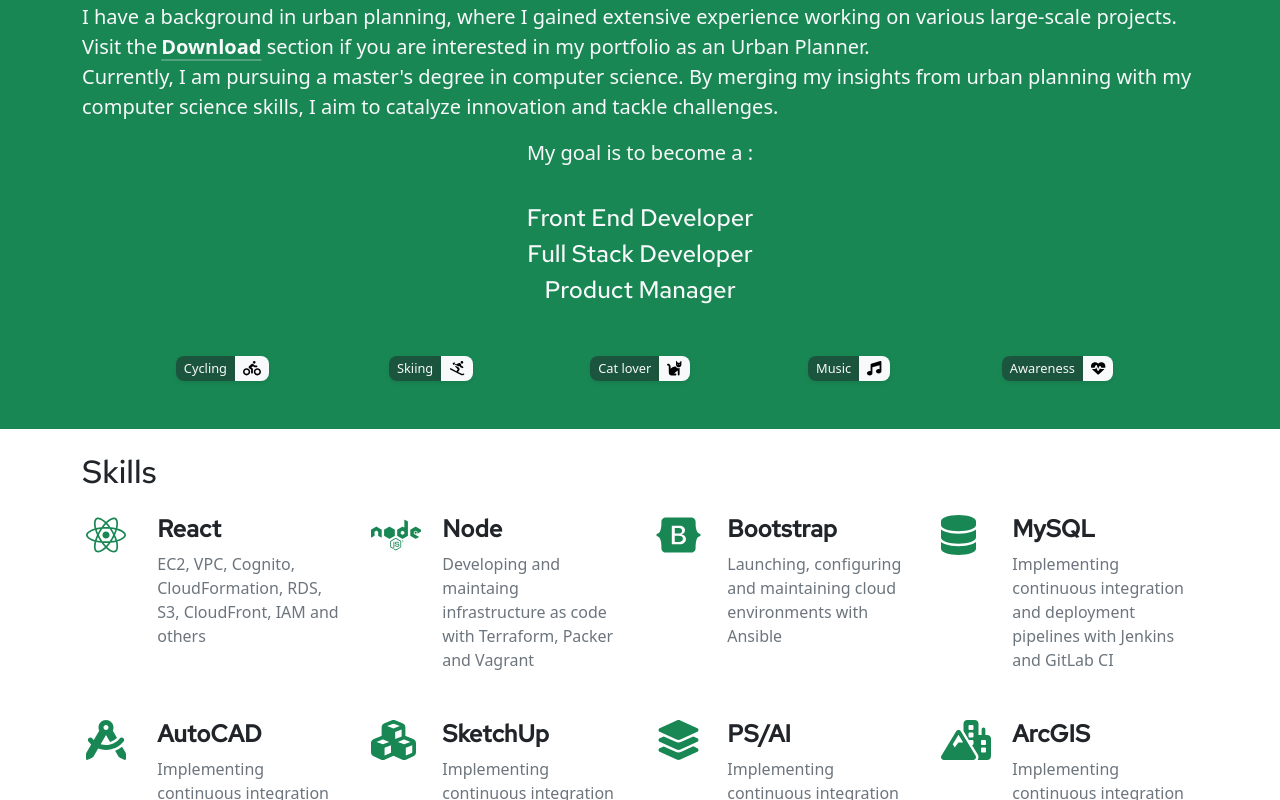
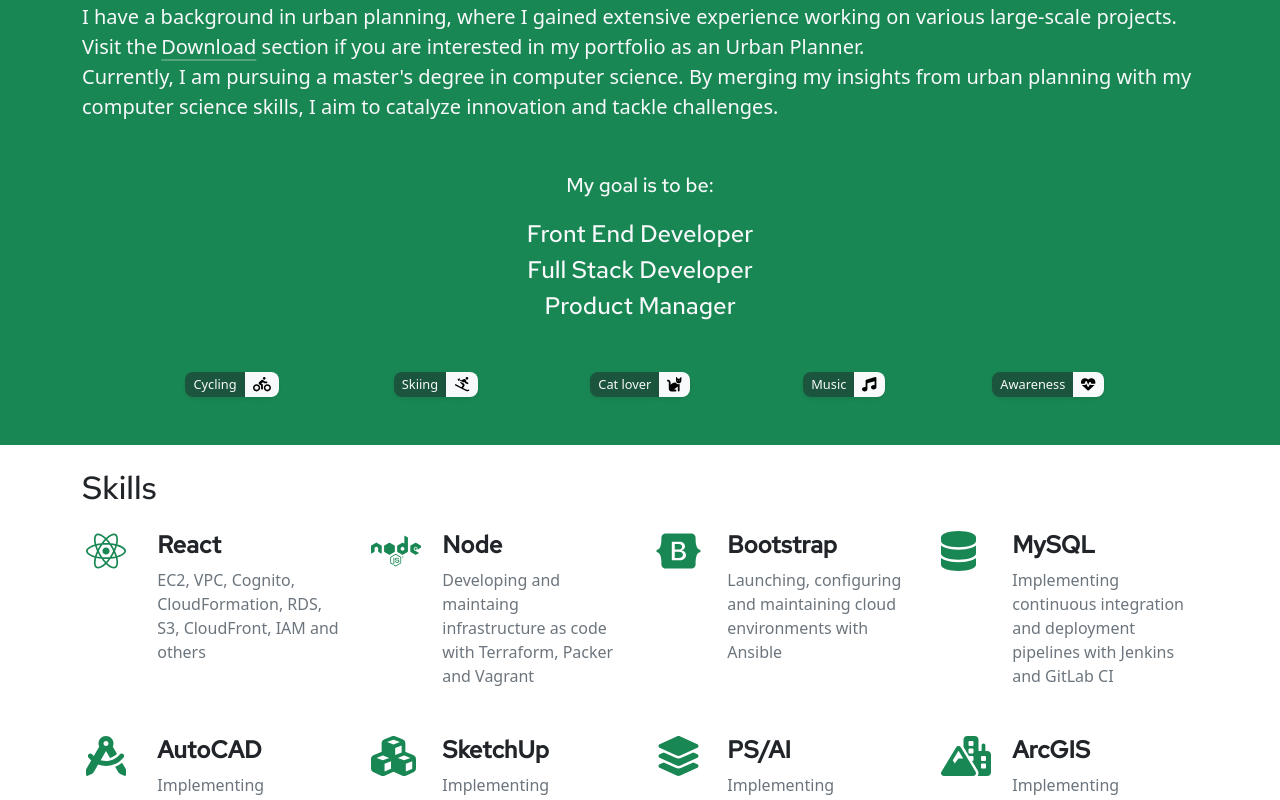
Before and after one commit to LucasSuL/my-personal-website, a React (Create React App) app: page / in a window 1280 px wide. Shown: the part 1060-1860 px from the top of the page. Built offline with nearby package versions, Linux system fonts and the light colour scheme; no server answers.

Commit message:
add appear effect

```diff
--- a/src/assets/js/useScrollAppearEffect.js
+++ b/src/assets/js/useScrollAppearEffect.js
@@ -1,14 +1,29 @@
 import { useState, useEffect } from 'react';
 
-const useScrollAppearEffect = () => {
+const useScrollAppearEffect = ({ id, name }) => {
     const [opacity, setOpacity] = useState(0);
     const [translateY, setTranslateY] = useState(30);
     const [hasAppeared, setHasAppeared] = useState(false);
 
     const handleScroll = () => {
-        const scrollPosition = window.scrollY;
+        const goal = document.querySelector(`#${id} .${name}`)
+        const pos = goal.getBoundingClientRect().y
+        const screenHeight = window.innerHeight;
 
-        if (!hasAppeared && scrollPosition > 400) {
+        const maxOffset = 150;
+        const offset = Math.min(goal.getBoundingClientRect().height * 0.8, maxOffset)
+
+        // //for test
+        // if (id === "skills") {
+        //     const scrollPosition = window.scrollY;
+        //     console.log(Math.floor(scrollPosition), Math.floor(pos))
+        // }
+
+        if (!hasAppeared && pos < screenHeight - offset) {
+            // if (id === "skills") {
+            //     console.log("Triggered:" + pos, offset)
+            // }
+
             // Only perform the effect once when scroll position exceeds a certain value (e.g., 400)
             setHasAppeared(true);
 
@@ -18,6 +33,7 @@
         }
     };
 
+    /* eslint-disable react-hooks/exhaustive-deps */
     useEffect(() => {
         window.addEventListener('scroll', handleScroll);
 
--- a/src/components/elements/SkillCard.js
+++ b/src/components/elements/SkillCard.js
@@ -4,7 +4,7 @@
     return (
         <div class="col-lg-3 col-sm-6 col-12 g-0">
             <div class="card mb-3 border-0">
-                <div class="row g-0">
+                <div class="row g-0" >
                     <div class="col-lg-3 col-2 text-success">
                         <img class={`rounded-start p-3 fs-1 fa-solid ${icon}`} alt={`${name} logo`}></img>
                     </div>
--- a/src/components/layout/About.js
+++ b/src/components/layout/About.js
@@ -7,9 +7,9 @@
 
 
 export default function About() {
-    const appearStyle = useScrollAppearEffect();
-    // const elementRef = useRef();
-    // const elementStyles = useScrollAppearEffect(elementRef);
+    const appearStyleToptext = useScrollAppearEffect({ id: 'about', name: 'toptext' });
+    const appearStyleGoal = useScrollAppearEffect({ id: 'about', name: 'goal' });
+    const appearStyleHobbies = useScrollAppearEffect({ id: 'about', name: 'hobbies' });
 
     const hobbies = Data.hobbies.map((value, index) => {
         return (
@@ -30,31 +30,38 @@
                     alt="Lucas Su"
                     class="rounded-circle my-3 border border-success-subtle border-4 shadow"
                 />
-                <div class="container d-flex flex-column align-items-center ">
-                    <h3 class="fw-bold mb-3 text-center"style={appearStyle}>Hello there! I'm pleased you discovered my profile.</h3>
-                    <p class="fw-light fs-5 m-0" style={appearStyle}>
-                        I have a background in urban planning, where I gained extensive experience working on various large-scale projects.
-                        <span> Visit the<span><a href="#downloads" class="text-light ms-1 fw-bold link-light link-offset-2 link-underline-opacity-25 link-underline-opacity-75-hover">Download</a></span> section if you are interested in my portfolio as an Urban Planner.</span>
-                    </p>
 
-                    <p class="fw-light fs-5 m-0" style={appearStyle}>
-                        Currently, I am pursuing a master's degree in computer science. By merging my insights from urban planning with my computer science skills, I aim to catalyze innovation and tackle challenges.
-                    </p>
-                    <p class="fs-5 mt-3" style={appearStyle}>My goal is to become a :</p>
-                    <div class="fs-4 mt-3 d-flex flex-column align-items-center text-header" style={appearStyle}>
+                <div class="container d-flex flex-column align-items-center">
+                    <div className="toptext" style={appearStyleToptext}>
+                        <h3 class="fw-bold mb-3 text-center" >{Data.about.hello}</h3>
+                        <p class="fw-light fs-5 m-0" >
+                            {Data.about.up}
+                            <span> Visit the<span>
+                                <a
+                                    href="#downloads"
+                                    class="text-light ms-1 fw-normal link-light link-offset-2 link-underline-opacity-25 link-underline-opacity-75-hover">
+                                    Download
+                                </a>
+                            </span> section if you are interested in my portfolio as an Urban Planner.</span>
+                        </p>
+
+                        <p class="fw-light fs-5 m-0" >
+                            {Data.about.curr}
+                        </p>
+                    </div>
+
+                    <div class="fs-4 mt-5 d-flex flex-column align-items-center text-header goal" style={appearStyleGoal} >
+                        <p class="fs-5 mb-3" >My goal is to be:</p>
                         <p class="m-0">Front End Developer</p>
                         <p class="m-0">Full Stack Developer</p>
                         <p class="m-0">Product Manager</p>
                     </div>
-                    <p class="fw-light fs-5 m-0"></p>
 
-                </div>
-                <div class="container row row-cols-lg-5 g-2 fs-8 p-5 g-4">
-                    {hobbies}
+                    <div class="container row row-cols-lg-5 g-2 fs-8 p-5 g-4 hobbies" style={appearStyleHobbies}>
+                        {hobbies}
+                    </div>
                 </div>
             </div>
-
-
         </section>
     );
 }
--- a/src/components/layout/Articles.js
+++ b/src/components/layout/Articles.js
@@ -1,7 +1,11 @@
 import React, { useEffect, useState } from "react";
 import ArticleCard from "../elements/ArticleCard"
+import useScrollAppearEffect from '../../assets/js/useScrollAppearEffect';
 
 export default function Articles() {
+    const appearStyleTitle = useScrollAppearEffect({ id: 'articles', name: 'text-header' });
+    const appearStyleArticle = useScrollAppearEffect({ id: 'articles', name: 'appear' });
+
     const [myData, setMyData] = useState(null);
 
     useEffect(() => {
@@ -46,9 +50,9 @@
     return (
         <section class="container pt-4" id="articles" style={{ maxWidth: "1200px" }}>
             <div className="container ">
-                <h2 class="text-header">Articles</h2>
-                <h3 class="fs-4" style={{ color: "#555" }}>My latest articles</h3>
-                <div class="row row-cols-1 row-cols-sm-2 row-cols-lg-4 p-2">
+                <h2 class="text-header" style={appearStyleTitle}>Articles</h2>
+                <h3 class="fs-4" style={{ color: "#555" ,...appearStyleTitle}}>My latest articles</h3>
+                <div class="row row-cols-1 row-cols-sm-2 row-cols-lg-4 p-2 appear" style={appearStyleArticle}>
                     {articleCard}
                 </div>
             </div>
--- a/src/components/layout/Experience.js
+++ b/src/components/layout/Experience.js
@@ -2,8 +2,14 @@
 import Data from "../../data.json"
 import ExperienceCard from "../elements/ExperienceCard"
 import "../../styles/timeline.css"
+import useScrollAppearEffect from '../../assets/js/useScrollAppearEffect';
+
 
 export default function Experience() {
+    const appearStyleTitle = useScrollAppearEffect({ id: 'experience', name: 'text-header' });
+    const appearStyleExpHeader = useScrollAppearEffect({ id: 'experience', name: 'tm-header' });
+    const appearStyleExpBox = useScrollAppearEffect({ id: 'experience', name: 'tm-container' });
+
     const experienceCard = Data.experience.map((value, index) => {
         return (
             <ExperienceCard
@@ -16,14 +22,14 @@
     return (
         <section class="container pt-4" id="experience" style={{ maxWidth: "1200px" }}>
             <div className="container " >
-                <h2 class="text-header">Experience</h2>
+                <h2 class="text-header" style={appearStyleTitle}>Experience</h2>
                 <div class="tm-main">
-                    <div className="tm-header mb-2">
+                    <div className="tm-header mb-2" style = {appearStyleExpHeader}>
                         <span className="text-light p-2 px-3 rounded" style={{ backgroundColor: "#333" }}>
                             {new Date().getFullYear()}
                         </span>
                     </div>
-                    <div class="container tm-container ">
+                    <div class="container tm-container " style={appearStyleExpBox}>
                         {experienceCard}
                     </div>
                 </div>
--- a/src/components/layout/Skills.js
+++ b/src/components/layout/Skills.js
@@ -1,8 +1,13 @@
 import React from "react"
 import SkillCard from "../elements/SkillCard"
 import Data from "../../data.json"
+import useScrollAppearEffect from '../../assets/js/useScrollAppearEffect';
+
 
 export default function Skills() {
+    const appearStyleTitle = useScrollAppearEffect({ id: 'skills', name: 'text-header' });
+    const appearStyleSkills = useScrollAppearEffect({ id: 'skills', name: 'style-row' });
+
     const skillCard = Data.skills.map((value, index) => {
         return <SkillCard
             key={index}
@@ -12,8 +17,8 @@
     return (
         <section class="container pt-4 " id="skills" style={{ maxWidth: "1200px" }}>
             <div className="container ">
-                <h2 class="text-header">Skills</h2>
-                <div class="row">
+                <h2 class="text-header" style={appearStyleTitle}>Skills</h2>
+                <div class="row style-row" style = {appearStyleSkills}>
                     {skillCard}
                 </div>
             </div>
--- a/src/data.json
+++ b/src/data.json
@@ -1,4 +1,10 @@
 {
+    "about":{
+        "hello":"Hello there! I'm pleased you discovered my profile.",
+        "up":"I have a background in urban planning, where I gained extensive experience working on various large-scale projects.",
+        "curr":"Currently, I am pursuing a master's degree in computer science. By merging my insights from urban planning with my computer science skills, I aim to catalyze innovation and tackle challenges."
+    },
+
     "hobbies": [
         {
             "name": "Cycling",
--- a/src/styles/App.css
+++ b/src/styles/App.css
@@ -23,6 +23,10 @@
     letter-spacing: -0.03em;
 }
 
+/* .text-secondary-hover:hover{
+    opacity: 0.75;
+} */
+
 .clamp-two-lines {
     display: -webkit-box;
     -webkit-box-orient: vertical;
--- a/src/styles/timeline.css
+++ b/src/styles/timeline.css
@@ -28,6 +28,7 @@
 }
 
 .tm-container {
+    margin-top: 3px;
     width: 80%;
     max-width: 1000px;
     height: auto;
```
